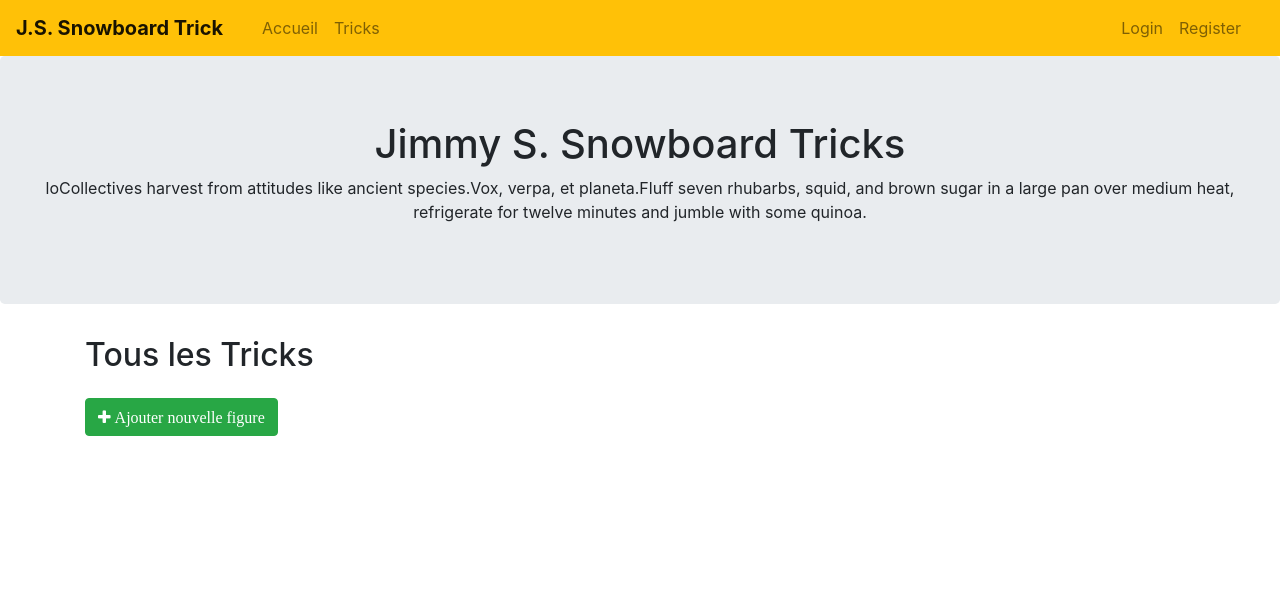
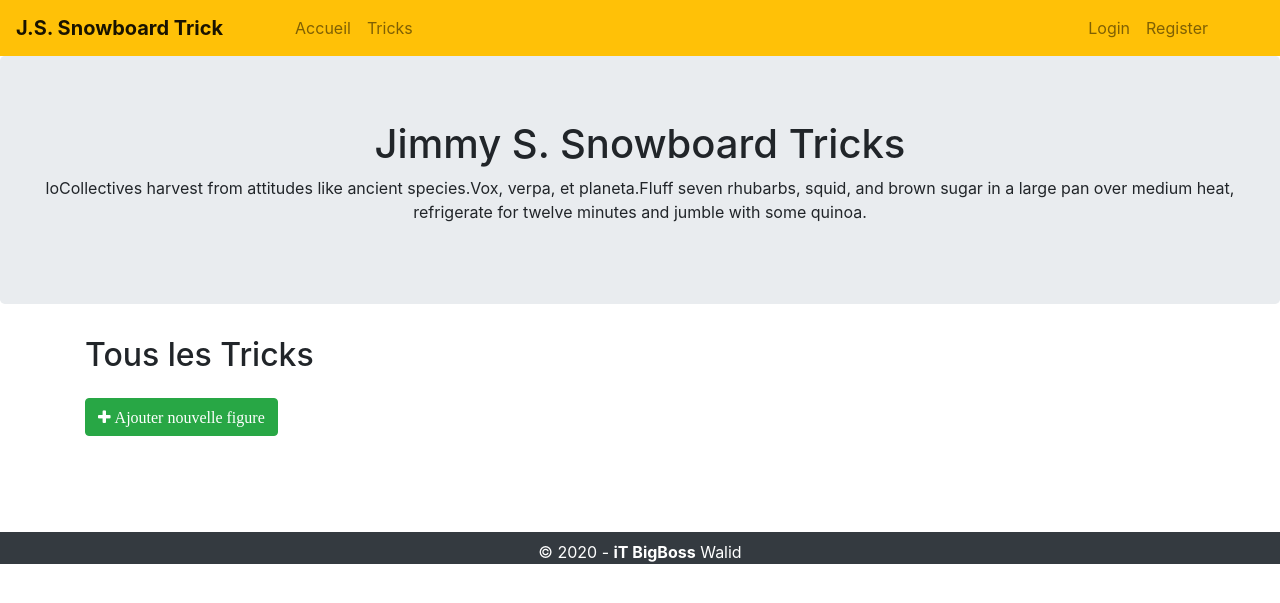
Before and after one commit to bigboss-oualid/projet_6, a Symfony app: template templates/admin/index.html.twig in a window 1280 px wide. Shown: the top 603 px of the page. Run offline with Twig, Linux system fonts and the light colour scheme; the template is opened without the code that fills it, so the values that code supplies are empty; some libraries are stand-ins or nearby versions.

Commit message:
refactor: remove duplicate code

```diff
--- a/templates/admin/form/trick.html.twig
+++ b/templates/admin/form/trick.html.twig
@@ -12,10 +12,8 @@
              une figure
         </h1>
         {{ form_start(formTrick) }}
-            {{ form_row(formTrick.category, {'attr': {'label': "Catégorie"}}) }}
-            {{ form_row(formTrick.title, {'attr': {'placeholder': "Titre de la figure"}}) }}
-            {{ form_row(formTrick.description, {'attr': {'placeholder': "Description de la figure"}}) }}
-            {{ form_row(formTrick.published) }}
+
+        {{  form_widget(formTrick) }}
 
             <button type="submit" class="btn btn-success">
                 {% if editMode %}
--- a/templates/admin/index.html.twig
+++ b/templates/admin/index.html.twig
@@ -9,11 +9,6 @@
     </div>
 
     <div class="container">
-        {% for message in app.flashes('success') %}
-            <div class="alert alert-success">
-                {{ message }}
-            </div>
-        {% endfor %}
         <h2 class="mb-4">Tous les Tricks</h2>
         <a href="{{ path('admin.trick.create') }}" class="mb-5 btn btn-success"><i class="fa fa-plus"> Ajouter nouvelle figure</i></a>
         <div class="row flex">
--- a/templates/base.html.twig
+++ b/templates/base.html.twig
@@ -6,36 +6,18 @@
         <link rel="stylesheet" href="https://stackpath.bootstrapcdn.com/bootstrap/4.4.1/css/bootstrap.min.css" integrity="sha384-Vkoo8x4CGsO3+Hhxv8T/Q5PaXtkKtu6ug5TOeNV6gBiFeWPGFN9MuhOf23Q9Ifjh" crossorigin="anonymous">
         <!-- Add icon library -->
         <link rel="stylesheet" href="https://cdnjs.cloudflare.com/ajax/libs/font-awesome/4.7.0/css/font-awesome.min.css">
+        <link rel="stylesheet" href="/css/app.css">
         {% block stylesheets %}{% endblock %}
     </head>
     <body>
-<nav class="navbar navbar-expand-lg navbar-light bg-warning">
-    <a class="navbar-brand font-weight-bold" href="#">J.S. Snowboard Trick</a>
-    <button class="navbar-toggler" type="button" data-toggle="collapse" data-target="#navbarSupportedContent" aria-controls="navbarSupportedContent" aria-expanded="false" aria-label="Toggle navigation">
-        <span class="navbar-toggler-icon"></span>
-    </button>
-    <div class="container">
-        <div class="navbar-collapse" id="navbarSupportedContent">
-            <ul class="navbar-nav mr-auto">
-                <li class="nav-item">
-                    <a class="nav-link {% if current_menu is defined and current_menu == 'home' %} active {% endif %}" href="{{ path('blog.home') }}">Accueil <span class="sr-only">(current)</span></a>
-                </li>
-                <li class="nav-item">
-                    <a class="nav-link {% if current_menu is defined and current_menu == 'show' %} active {% endif %}"  href="#">Tricks <span class="sr-only">(current)</span></a>
-                </li>
-            </ul>
-            <ul class="navbar-nav">
-                <li class="nav-item">
-                    <a class="nav-link {% if current_menu is defined and current_menu == 'login' %}active {% endif %}" href=""><span class="sr-only">(current)</span>Login</a>
-                </li>
-                <li class="nav-item {% if current_menu is defined and current_menu == 'register' %}active {% endif %}">
-                    <a class="nav-link" href=""><span class="sr-only">(current)</span>Register</a>
-                </li>
-            </ul>
+        {% include 'partials/_header.html.twig' %}
+
+        <div class="main-container">
+            {% block body %}{% endblock %}
         </div>
-    </div>
-</nav>
-{% block body %}{% endblock %}
+
+        {% include 'partials/_footer.html.twig' %}
+
         {% block javascripts %}{% endblock %}
         <script src="https://code.jquery.com/jquery-3.4.1.slim.min.js" integrity="sha384-J6qa4849blE2+poT4WnyKhv5vZF5SrPo0iEjwBvKU7imGFAV0wwj1yYfoRSJoZ+n" crossorigin="anonymous"></script>
         <script src="https://cdn.jsdelivr.net/npm/popper.js@1.16.0/dist/umd/popper.min.js" integrity="sha384-Q6E9RHvbIyZFJoft+2mJbHaEWldlvI9IOYy5n3zV9zzTtmI3UksdQRVvoxMfooAo" crossorigin="anonymous"></script>
--- /dev/null
+++ b/templates/partials/_footer.html.twig
@@ -0,0 +1,3 @@
+<footer class="mt-5 bg-dark pt-2 text-center ">
+    <p class="text-white"> © 2020 - <span class=" font-weight-bold">iT BigBoss</span> Walid</p>
+</footer>
--- /dev/null
+++ b/templates/partials/_header.html.twig
@@ -0,0 +1,37 @@
+<nav class="navbar navbar-expand-lg navbar-light bg-warning">
+
+    <a class="navbar-brand font-weight-bold" href="#">J.S. Snowboard Trick</a>
+
+    <button class="navbar-toggler" type="button" data-toggle="collapse" data-target="#navbarSupportedContent" aria-controls="navbarSupportedContent" aria-expanded="false" aria-label="Toggle navigation">
+        <span class="navbar-toggler-icon"></span>
+    </button>
+
+    <div class="ml-5 mr-5 collapse navbar-collapse" id="navbarSupportedContent">
+        <ul class="navbar-nav mr-auto">
+            <li class="nav-item">
+                <a class="nav-link {% if current_menu is defined and current_menu == 'home' %} active {% endif %}" href="{{ path('blog.home') }}">Accueil <span class="sr-only">(current)</span></a>
+            </li>
+            <li class="nav-item">
+                <a class="nav-link {% if current_menu is defined and current_menu == 'show' %} active {% endif %}"  href="#">Tricks <span class="sr-only">(current)</span></a>
+            </li>
+        </ul>
+        <ul class="navbar-nav">
+            <li class="nav-item">
+                <a class="nav-link {% if current_menu is defined and current_menu == 'login' %}active {% endif %}" href=""><span class="sr-only">(current)</span>Login</a>
+            </li>
+            <li class="nav-item {% if current_menu is defined and current_menu == 'register' %}active {% endif %}">
+                <a class="nav-link" href=""><span class="sr-only">(current)</span>Register</a>
+            </li>
+        </ul>
+    </div>
+</nav>
+
+{% for label, messages in app.flashes%}
+    <div class="container mt-5">
+        <div class="alert alert-{{ label }}">
+            {% for message in messages %}
+                <p>{{ message | raw}}</p>
+            {% endfor %}
+        </div>
+    </div>
+{% endfor %}
```
Also changed, not shown: src/Controller/Admin/AdminController.php (+4 -4 lines), src/Form/TrickType.php (+25 -6 lines), templates/admin/include/_trick.html.twig (+2 -19 lines). Lines whose indentation alone changed are shown as unchanged.
